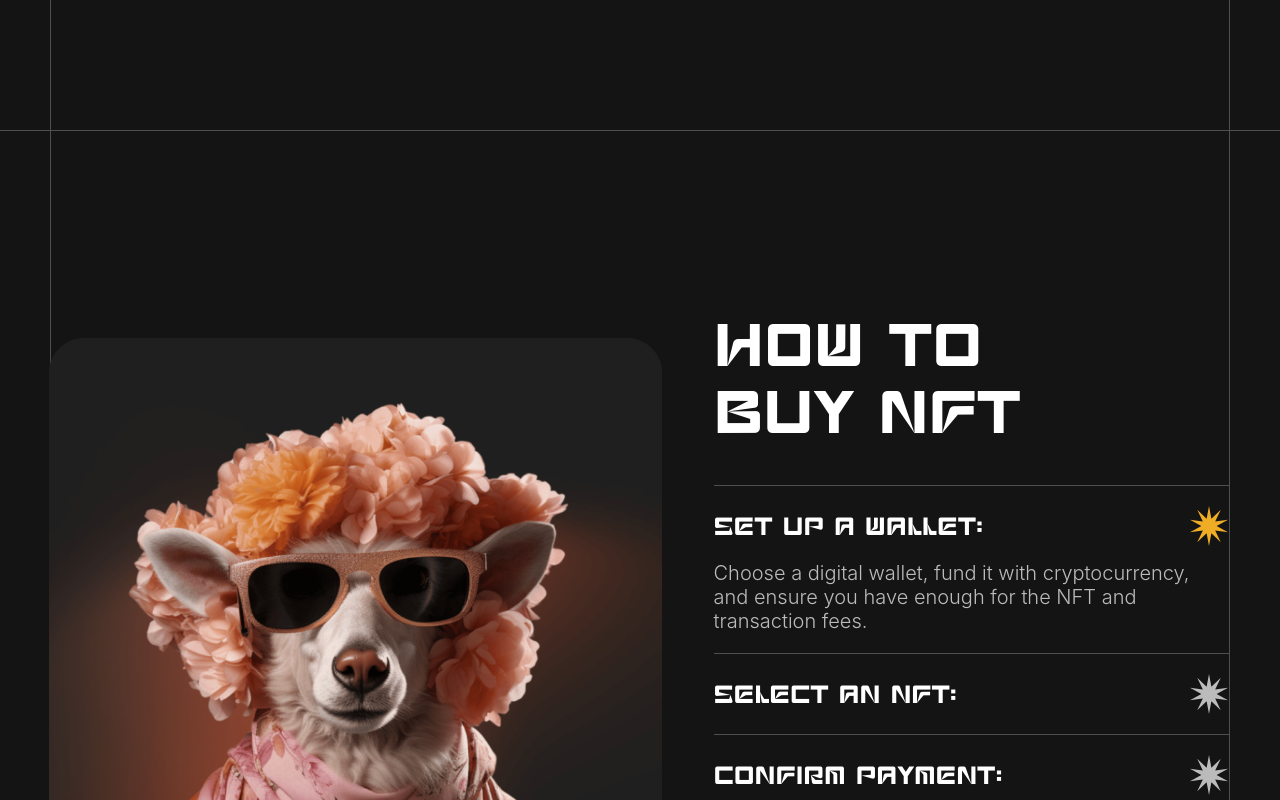
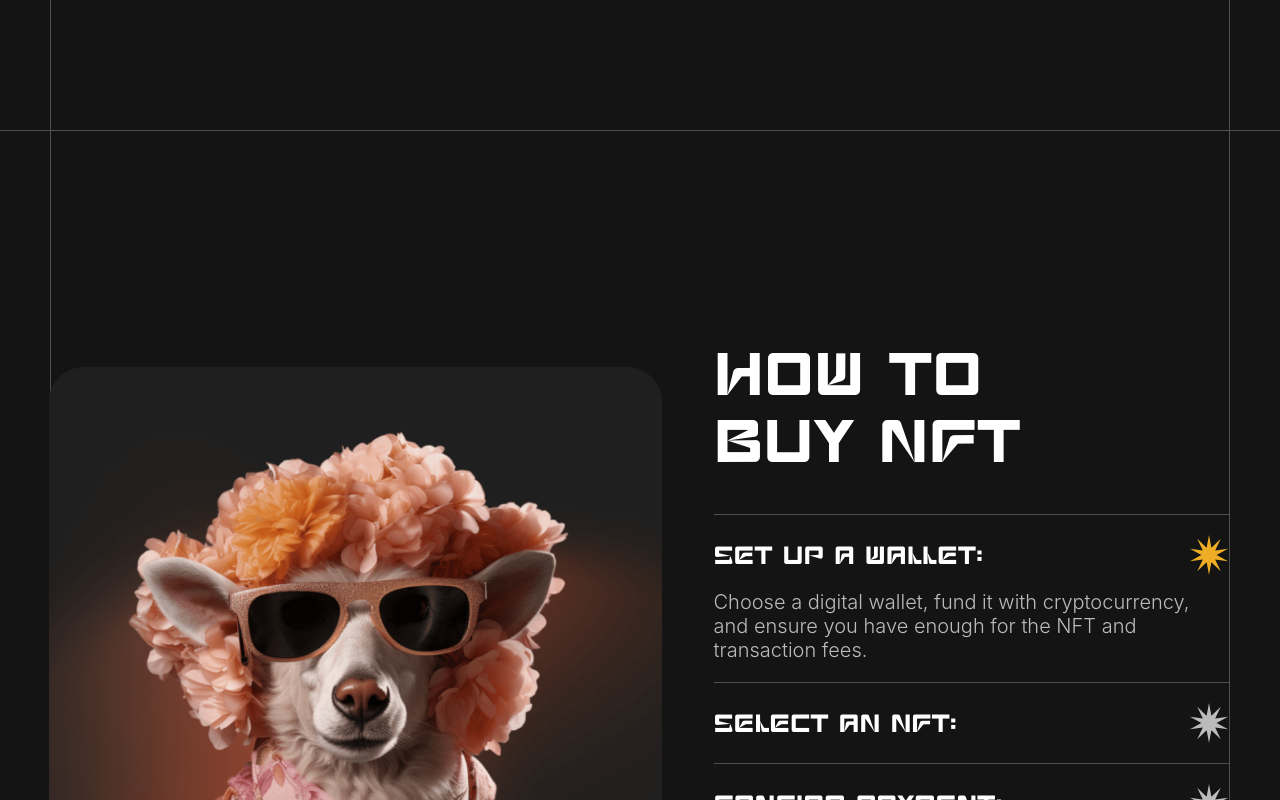
Before and after one commit to bambuuk/chic-sheep, a Next.js app: page / in a window 1280 px wide. Shown: the part 6780-7580 px from the top of the page. Built offline with nearby package versions, Linux system fonts and the light colour scheme.

Commit message:
upd padding top for main wrapper in how to buy component

```diff
--- a/src/components/HowToBuy/HowToBuy.tsx
+++ b/src/components/HowToBuy/HowToBuy.tsx
@@ -4,7 +4,7 @@ import { Section, CustomContainer } from "../CustomElements";
 import CustomizedAccordions from "./Accordion";
 
 const MainWrapper = styled("div")(({ theme }) => ({
-  padding: "191.5px 0 220px 0",
+  padding: "220.5px 0 220px 0",
   width: "100%",
   display: "grid",
   gridTemplateColumns: "52% 1fr",
```
